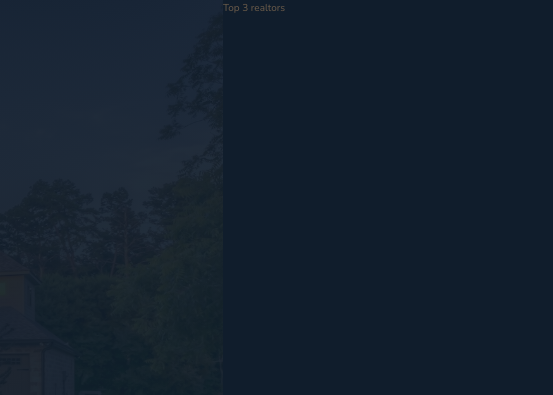
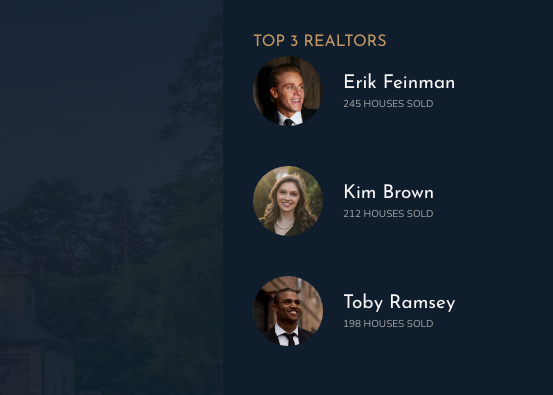
Before and after one commit to dmgimhana/luxuryhomes, a website: page index.html in a window 1280 px wide. Shown: the top 395 px of the page, 727-1280 px from the left. Drawn offline with nearby package versions, Linux system fonts and the light colour scheme.

Commit message:
realtors section done

```diff
--- a/index.html
+++ b/index.html
@@ -31,7 +31,28 @@
         <img src="img/logo-bi.png" alt="Seen on logo 4" />
       </div>
     </div>
-    <div class="realtors">Top 3 realtors</div>
+    <div class="realtors">
+      <h3 class="heading-3">Top 3 Realtors</h3>
+      <div class="realtors__list">
+        <img src="img/realtor-1.jpeg" alt="Realtor 1" class="realtors__img" />
+        <div class="realtors__details">
+          <h4 class="heading-4 heading-4--light">Erik Feinman</h4>
+          <p class="realtors__sold">245 houses sold</p>
+        </div>
+
+        <img src="img/realtor-2.jpeg" alt="Realtor 2" class="realtors__img" />
+        <div class="realtors__details">
+          <h4 class="heading-4 heading-4--light">Kim Brown</h4>
+          <p class="realtors__sold">212 houses sold</p>
+        </div>
+
+        <img src="img/realtor-3.jpeg" alt="Realtor 3" class="realtors__img" />
+        <div class="realtors__details">
+          <h4 class="heading-4 heading-4--light">Toby Ramsey</h4>
+          <p class="realtors__sold">198 houses sold</p>
+        </div>
+      </div>
+    </div>
     <div class="features">
       <div class="feature">
         <svg class="feature__icon">
--- a/sass/_realtors.scss
+++ b/sass/_realtors.scss
@@ -1,4 +1,31 @@
 .realtors {
   background-color: $color-secondary;
   grid-column: col-start 7 / full-end;
+  padding: 3rem;
+
+  // display: grid;
+  // align-content: center;
+  // justify-content: center;
+  // justify-items: center;
+  // grid-row-gap: 2rem;
+
+  &__list {
+    display: grid;
+    grid-template-columns: min-content max-content;
+    grid-column-gap: 2rem;
+    grid-row-gap: 5vh;
+    align-items: center;
+  }
+
+  &__img {
+    width: 7rem;
+    border-radius: 50%;
+    display: block;
+  }
+
+  &__sold {
+    text-transform: uppercase;
+    color: $color-grey-light-2;
+    margin-top: -3px;
+  }
 }
```
Also changed, not shown: css/style.css.
